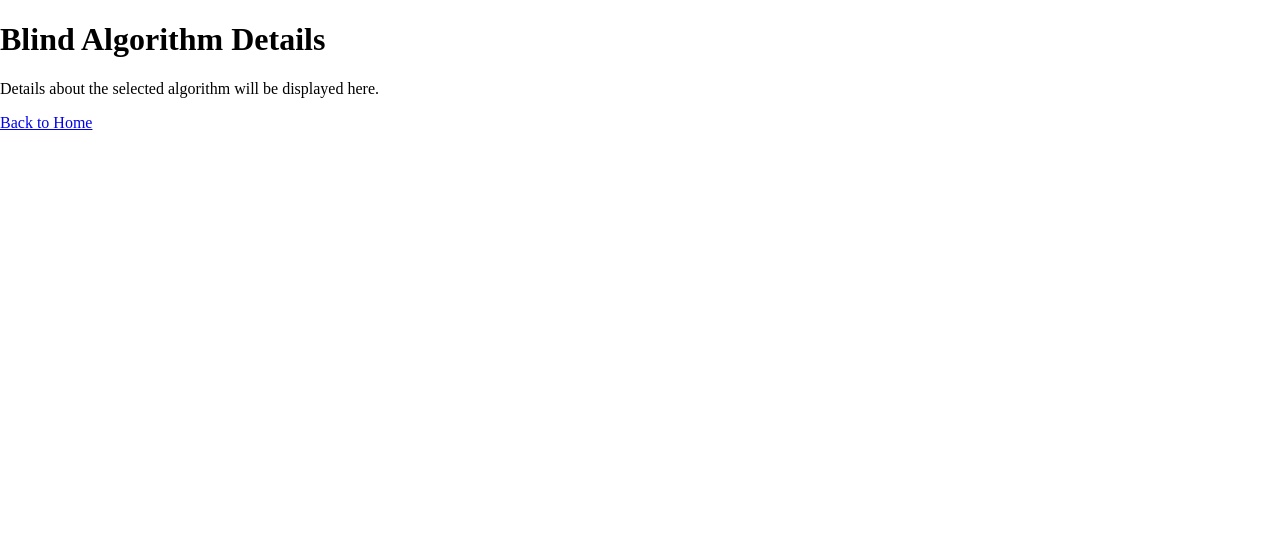
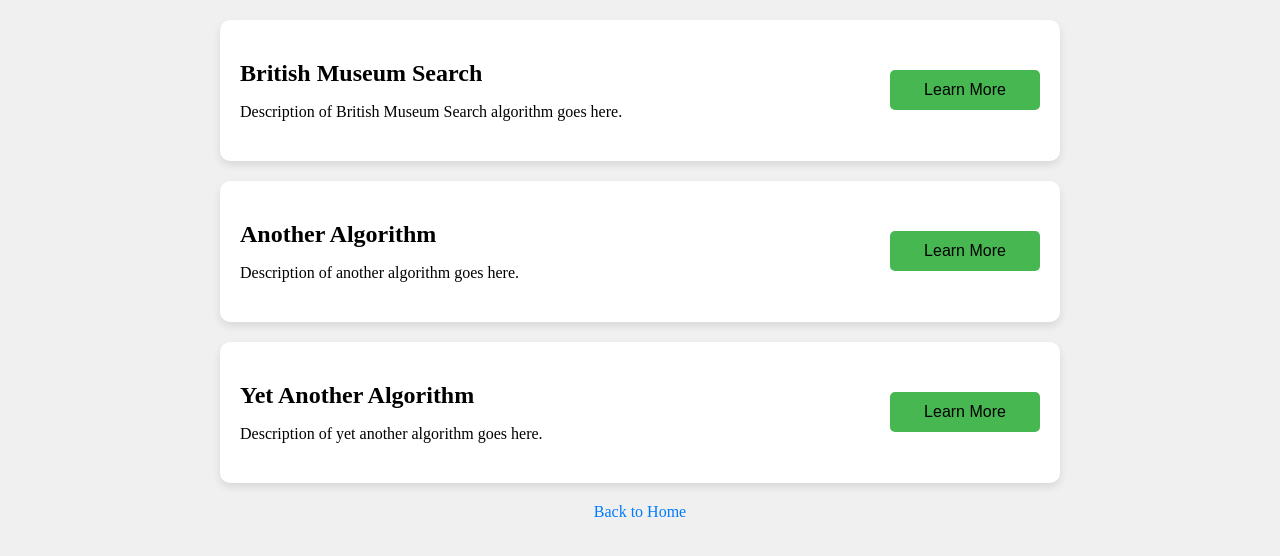
Before and after one commit to fromjyce/ArtificialIntelligence, a React (Create React App) app in the folder frontend/: page /blind-algorithm-list in a window 1280 px wide. Shown: the top 556 px of the page. Built offline with nearby package versions, Linux system fonts and the light colour scheme.

Commit message:
added components of blind algo page

```diff
--- /dev/null
+++ b/frontend/src/components/AlgorithmDetail.css
@@ -0,0 +1,45 @@
+.algorithm-detail {
+    display: flex;
+    align-items: center;
+    width: 80%;
+    max-width: 800px;
+    background-color: #fff;
+    padding: 20px;
+    border-radius: 10px;
+    box-shadow: 0 4px 8px rgba(0, 0, 0, 0.1);
+}
+
+.detail-text {
+    flex: 1;
+    margin-right: 20px;
+}
+
+.detail-button-container {
+    flex-shrink: 0;
+}
+
+.algorithm-detail h2 {
+    font-size: 24px;
+    margin-bottom: 10px;
+}
+
+.algorithm-detail p {
+    font-size: 16px;
+    margin-bottom: 20px;
+    text-align: left;
+}
+
+.detail-button {
+    width: 150px;
+    height: 40px;
+    font-size: 16px;
+    background-color: #46B751;
+    border: none;
+    border-radius: 5px;
+    cursor: pointer;
+    transition: background-color 0.3s ease;
+}
+
+.detail-button:hover {
+    background-color: #4D8C69;
+}
--- /dev/null
+++ b/frontend/src/components/AlgorithmDetail.js
@@ -0,0 +1,16 @@
+import React from 'react';
+import './AlgorithmDetail.css';
+
+const AlgorithmDetail = ({ title, description }) => (
+    <div className="algorithm-detail">
+        <div className="detail-text">
+            <h2>{title}</h2>
+            <p>{description}</p>
+        </div>
+        <div className="detail-button-container">
+            <button className="detail-button">Learn More</button>
+        </div>
+    </div>
+);
+
+export default AlgorithmDetail;
--- /dev/null
+++ b/frontend/src/components/BlindAlgoList.css
@@ -0,0 +1,27 @@
+.algorithm-details {
+    display: flex;
+    flex-direction: column;
+    align-items: center;
+    padding: 20px;
+    background-color: #f0f0f0;
+    height: 100vh;
+}
+
+.details-container {
+    display: flex;
+    flex-direction: column;
+    gap: 20px;
+    align-items: center;
+    width: 100%;
+}
+
+.back-button {
+    margin-top: 20px;
+    font-size: 16px;
+    color: #007BFF;
+    text-decoration: none;
+}
+
+.back-button:hover {
+    text-decoration: underline;
+}
--- a/frontend/src/components/BlindAlgoList.js
+++ b/frontend/src/components/BlindAlgoList.js
@@ -1,13 +1,26 @@
-
 import React from 'react';
 import { Link } from 'react-router-dom';
+import AlgorithmDetail from './AlgorithmDetail';
+import './BlindAlgoList.css';
 
 const BlindAlgoList = () => {
     return (
-        <div className="blind-algorithm-list">
-            <h1>Blind Algorithm Details</h1>
-            <p>Details about the selected algorithm will be displayed here.</p>
-            <Link to="/">Back to Home</Link>
+        <div className="algorithm-details">
+            <div className="details-container">
+                <AlgorithmDetail
+                    title="British Museum Search"
+                    description="Description of British Museum Search algorithm goes here."
+                />
+                <AlgorithmDetail
+                    title="Another Algorithm"
+                    description="Description of another algorithm goes here."
+                />
+                <AlgorithmDetail
+                    title="Yet Another Algorithm"
+                    description="Description of yet another algorithm goes here."
+                />
+            </div>
+            <Link to="/" className="back-button">Back to Home</Link>
         </div>
     );
 };
```
